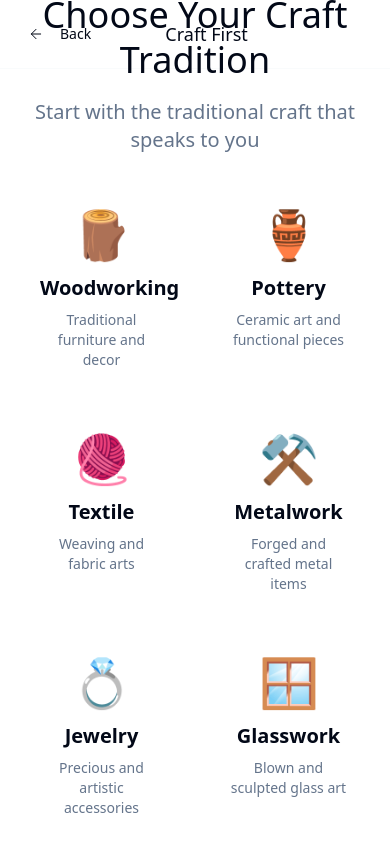
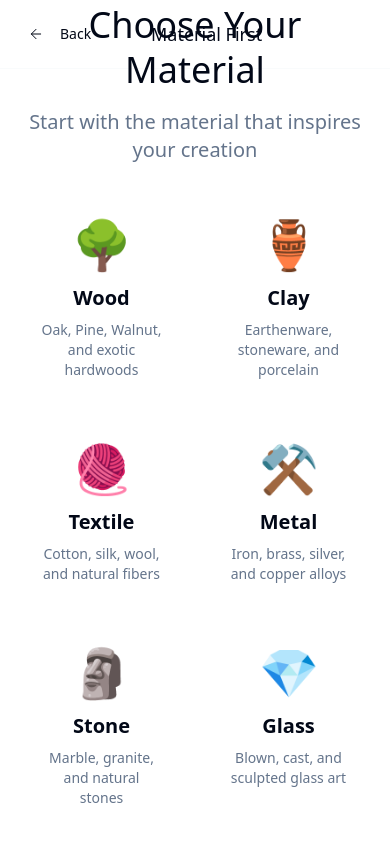
Before and after one commit to directcreate/directcreate-collaboration-platform, a React (Vite) app: page /collaborate/craft in a window 390 px wide. Built offline with nearby package versions, Linux system fonts and the light colour scheme.

Commit message:
Fix: Update MaterialFirst page
Fixed text mixup, updated copy to reflect materials, and redesigned icons to match the site's style.

```diff
--- a/src/pages/CraftFirst.tsx
+++ b/src/pages/CraftFirst.tsx
@@ -6,22 +6,22 @@ import { Button } from "@/components/ui/button";
 
 const CraftFirst = () => {
   const navigate = useNavigate();
-  const [selectedCraft, setSelectedCraft] = useState("");
+  const [selectedMaterial, setSelectedMaterial] = useState("");
 
-  const crafts = [
-    { id: "woodworking", name: "Woodworking", icon: "🪵", description: "Traditional furniture and decor" },
-    { id: "pottery", name: "Pottery", icon: "🏺", description: "Ceramic art and functional pieces" },
-    { id: "textile", name: "Textile", icon: "🧶", description: "Weaving and fabric arts" },
-    { id: "metalwork", name: "Metalwork", icon: "⚒️", description: "Forged and crafted metal items" },
-    { id: "jewelry", name: "Jewelry", icon: "💍", description: "Precious and artistic accessories" },
-    { id: "glasswork", name: "Glasswork", icon: "🪟", description: "Blown and sculpted glass art" }
+  const materials = [
+    { id: "wood", name: "Wood", icon: "🌳", description: "Oak, Pine, Walnut, and exotic hardwoods" },
+    { id: "clay", name: "Clay", icon: "🏺", description: "Earthenware, stoneware, and porcelain" },
+    { id: "textile", name: "Textile", icon: "🧶", description: "Cotton, silk, wool, and natural fibers" },
+    { id: "metal", name: "Metal", icon: "⚒️", description: "Iron, brass, silver, and copper alloys" },
+    { id: "stone", name: "Stone", icon: "🗿", description: "Marble, granite, and natural stones" },
+    { id: "glass", name: "Glass", icon: "💎", description: "Blown, cast, and sculpted glass art" }
   ];
 
   const handleContinue = () => {
-    if (selectedCraft) {
-      const craft = crafts.find(c => c.id === selectedCraft);
+    if (selectedMaterial) {
+      const material = materials.find(m => m.id === selectedMaterial);
       navigate('/collaborate/form', {
-        state: { selectedCraft: craft }
+        state: { selectedMaterial: material }
       });
     }
   };
@@ -40,7 +40,7 @@ const CraftFirst = () => {
           Back
         </Button>
 
-        <h1 className="text-lg font-medium">Craft First</h1>
+        <h1 className="text-lg font-medium">Material First</h1>
 
         <div className="w-16" />
       </header>
@@ -49,33 +49,33 @@ const CraftFirst = () => {
       <main className="flex-1 px-4 sm:px-6 py-6 sm:py-8 max-w-6xl mx-auto w-full flex flex-col justify-center min-h-0">
         <div className="text-center mb-8 sm:mb-12">
           <h1 className="text-4xl sm:text-5xl lg:text-6xl font-light text-foreground mb-4 sm:mb-6 leading-tight">
-            Choose Your Craft
+            Choose Your
             <br />
-            Tradition
+            Material
           </h1>
           <p className="text-xl sm:text-2xl text-muted-foreground font-light">
-            Start with the traditional craft that speaks to you
+            Start with the material that inspires your creation
           </p>
         </div>
 
         <div className="grid grid-cols-2 lg:grid-cols-3 gap-4 sm:gap-6 mb-8 sm:mb-12">
-          {crafts.map((craft) => (
+          {materials.map((material) => (
             <div
-              key={craft.id}
-              onClick={() => setSelectedCraft(craft.id)}
+              key={material.id}
+              onClick={() => setSelectedMaterial(material.id)}
               className={`bg-card rounded-2xl sm:rounded-3xl p-6 sm:p-8 cursor-pointer transition-all duration-200 hover:scale-105 hover:shadow-lg ${
-                selectedCraft === craft.id
+                selectedMaterial === material.id
                   ? 'ring-2 ring-primary shadow-lg'
                   : 'hover:shadow-md'
               }`}
             >
               <div className="text-center">
-                <div className="text-5xl sm:text-6xl mb-4 sm:mb-6">{craft.icon}</div>
+                <div className="text-5xl sm:text-6xl mb-4 sm:mb-6">{material.icon}</div>
                 <h3 className="text-xl sm:text-2xl font-bold text-foreground mb-2 sm:mb-3">
-                  {craft.name}
+                  {material.name}
                 </h3>
                 <p className="text-muted-foreground text-sm sm:text-base font-medium">
-                  {craft.description}
+                  {material.description}
                 </p>
               </div>
             </div>
@@ -85,12 +85,12 @@ const CraftFirst = () => {
         <div className="text-center">
           <Button
             onClick={handleContinue}
-            disabled={!selectedCraft}
+            disabled={!selectedMaterial}
             size="lg"
             className="h-12 sm:h-14 px-8 sm:px-12 rounded-2xl bg-primary hover:bg-primary/90 text-primary-foreground font-bold text-base sm:text-lg disabled:opacity-30"
           >
             <Hammer className="w-5 h-5 mr-2 stroke-[1.5]" />
-            Continue with {selectedCraft ? crafts.find(c => c.id === selectedCraft)?.name : 'Selected Craft'}
+            Continue with {selectedMaterial ? materials.find(m => m.id === selectedMaterial)?.name : 'Selected Material'}
           </Button>
         </div>
       </main>
```
